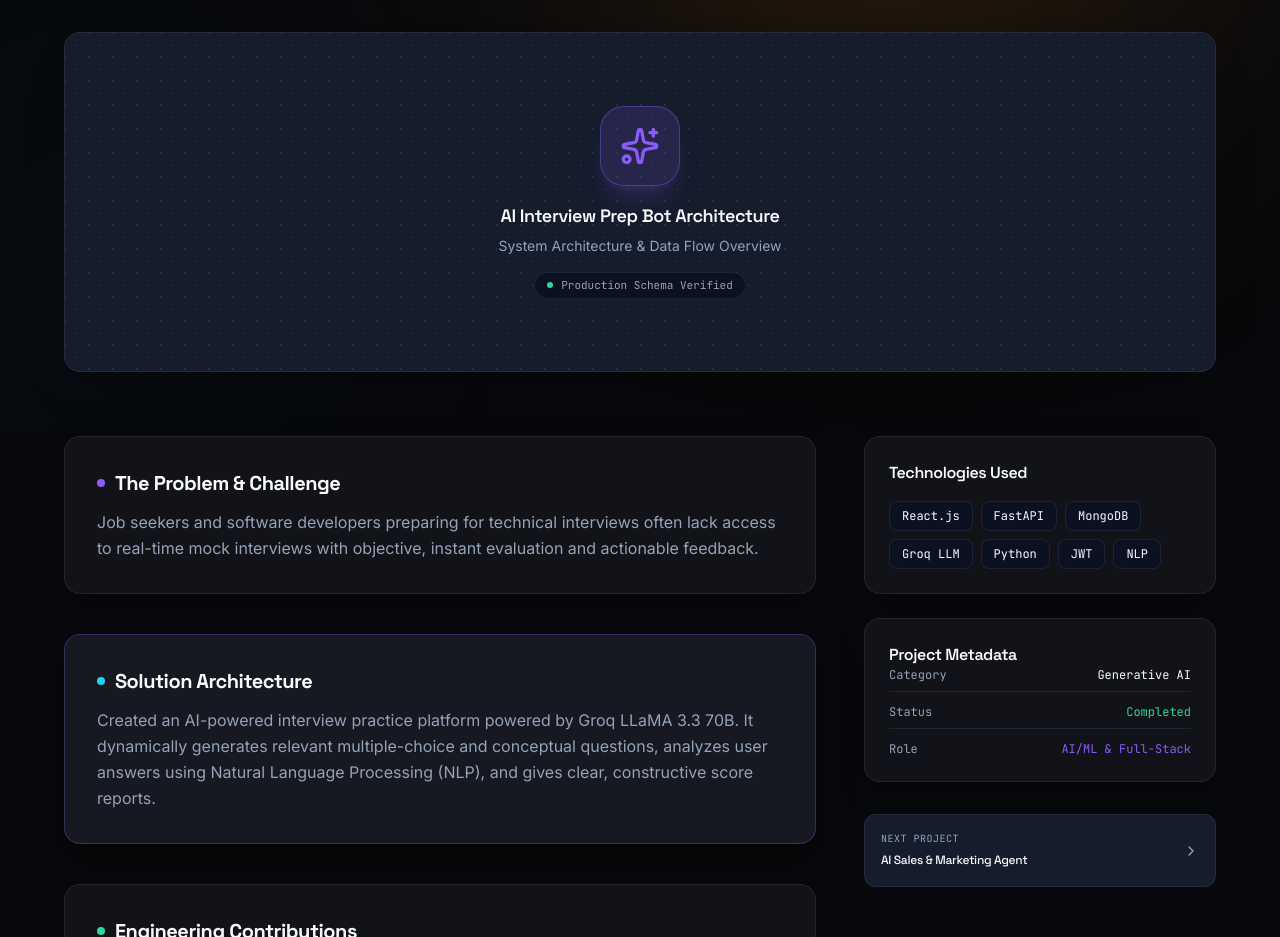
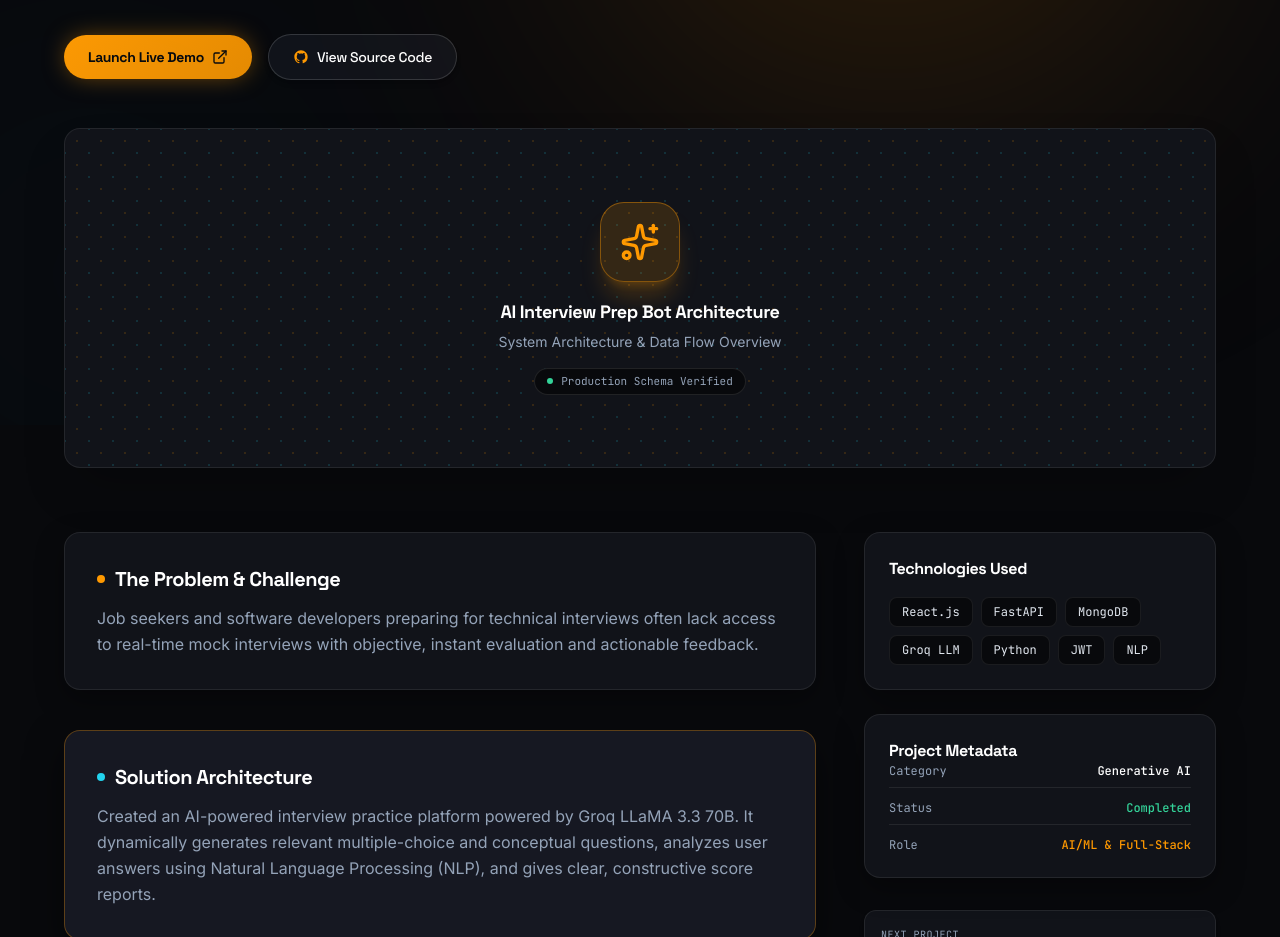
Before and after one commit to Chavda-Jay/Jay-Portfolio, a Next.js app: page /projects/ai-interview-prep-bot in a window 1280 px wide. Shown: the part 375-1312 px from the top of the page. Built offline with nearby package versions, Linux system fonts and the light colour scheme; no server answers.

Commit message:
feat: add direct live demo links, proper back button, and amber theme for project case studies

```diff
--- a/app/projects/[slug]/page.tsx
+++ b/app/projects/[slug]/page.tsx
@@ -10,7 +10,6 @@ import { Footer } from "@/layout/Footer";
 import { ParallaxGlow } from "@/effects/ParallaxGlow";
 import { GlassCard } from "@/ui/GlassCard";
 import { Badge } from "@/ui/Badge";
-import { Button } from "@/ui/Button";
 import {
   projectsData,
   getProjectBySlug,
@@ -126,14 +125,14 @@ export default async function ProjectDetailPage({ params }: PageProps) {
             </span>
           </nav>
 
-          {/* Back link */}
-          <div className="mb-6">
+          {/* Back button */}
+          <div className="mb-8">
             <Link
-              href="/projects"
-              className="inline-flex items-center gap-2 text-xs font-mono text-[#8B5CF6] hover:underline"
+              href="/#projects"
+              className="inline-flex items-center gap-2.5 px-4 py-2 rounded-xl bg-[#111319] hover:bg-[#161822] text-[#E2E8F0] hover:text-[#FF9900] border border-white/[0.12] hover:border-[#FF9900]/50 transition-all text-xs font-mono shadow-md group"
             >
-              <ArrowLeft className="w-3.5 h-3.5" />
-              <span>Back to all projects</span>
+              <ArrowLeft className="w-4 h-4 text-[#FF9900] group-hover:-translate-x-1 transition-transform" />
+              <span>Back to Projects</span>
             </Link>
           </div>
 
@@ -157,7 +156,7 @@ export default async function ProjectDetailPage({ params }: PageProps) {
               )}
             </div>
 
-            <h1 className="text-fluid-h1 font-heading font-extrabold text-[#F8FAFC] tracking-tight">
+            <h1 className="text-fluid-h1 font-heading font-bold text-white tracking-tight">
               {project.name}
             </h1>
 
@@ -165,30 +164,30 @@ export default async function ProjectDetailPage({ params }: PageProps) {
               {project.shortDescription}
             </p>
 
-            {/* Action buttons (only show if links exist) */}
+            {/* Action buttons (Live Demo & Source Code) */}
             {(project.github || project.liveDemo) && (
-              <div className="mt-8 flex flex-wrap items-center gap-3">
+              <div className="mt-8 flex flex-wrap items-center gap-4">
+                {project.liveDemo && (
+                  <a
+                    href={project.liveDemo}
+                    target="_blank"
+                    rel="noopener noreferrer"
+                    className="inline-flex items-center justify-center gap-2 px-6 py-3 rounded-full gradient-amber-btn text-sm font-heading font-bold text-[#08090C] transition-all hover:scale-105 active:scale-[0.98] shadow-lg shadow-[#FF9900]/25"
+                  >
+                    <span>Launch Live Demo</span>
+                    <ExternalLink className="w-4 h-4" />
+                  </a>
+                )}
                 {project.github && (
-                  <Button
-                    variant="outline"
-                    size="md"
+                  <a
                     href={project.github}
-                    external
-                    leftIcon={<GithubIcon className="w-4 h-4 text-[#8B5CF6]" />}
+                    target="_blank"
+                    rel="noopener noreferrer"
+                    className="inline-flex items-center justify-center gap-2 px-6 py-3 rounded-full bg-[#111319] hover:bg-[#161822] text-white border border-white/[0.15] hover:border-[#FF9900]/60 transition-colors text-sm font-heading font-medium shadow-md"
                   >
-                    View Source Code
-                  </Button>
-                )}
-                {project.liveDemo && (
-                  <Button
-                    variant="primary"
-                    size="md"
-                    href={project.liveDemo}
-                    external
-                    rightIcon={<ExternalLink className="w-4 h-4" />}
-                  >
-                    Launch Live Demo
-                  </Button>
+                    <GithubIcon className="w-4 h-4 text-[#FF9900]" />
+                    <span>View Source Code</span>
+                  </a>
                 )}
               </div>
             )}
@@ -196,28 +195,28 @@ export default async function ProjectDetailPage({ params }: PageProps) {
 
           {/* Media Showcase Banner */}
           <div className="mb-16">
-            <div className="relative w-full min-h-[260px] md:min-h-[340px] rounded-2xl bg-[#151C2C] border border-[rgba(148,163,184,0.12)] p-8 md:p-12 flex flex-col items-center justify-center text-center overflow-hidden shadow-2xl">
+            <div className="relative w-full min-h-[260px] md:min-h-[340px] rounded-2xl bg-[#111319] border border-white/[0.08] p-8 md:p-12 flex flex-col items-center justify-center text-center overflow-hidden shadow-2xl">
               <div
-                className="absolute inset-0 opacity-15"
+                className="absolute inset-0 opacity-15 pointer-events-none"
                 style={{
                   backgroundImage:
-                    "radial-gradient(#8B5CF6 1px, transparent 1px), radial-gradient(#22D3EE 1px, transparent 1px)",
+                    "radial-gradient(#FF9900 1px, transparent 1px), radial-gradient(#22D3EE 1px, transparent 1px)",
                   backgroundSize: "24px 24px",
                   backgroundPosition: "0 0, 12px 12px",
                 }}
               />
 
               <div className="relative z-10 max-w-lg">
-                <div className="w-16 h-16 md:w-20 md:h-20 rounded-3xl bg-[#8B5CF6]/15 border border-[#8B5CF6]/40 flex items-center justify-center text-[#8B5CF6] mx-auto mb-4 shadow-xl shadow-[#8B5CF6]/15">
+                <div className="w-16 h-16 md:w-20 md:h-20 rounded-3xl bg-[#FF9900]/15 border border-[#FF9900]/40 flex items-center justify-center text-[#FF9900] mx-auto mb-4 shadow-xl shadow-[#FF9900]/20">
                   <CategoryIcon className="w-8 h-8 md:w-10 md:h-10" />
                 </div>
-                <h3 className="font-heading font-semibold text-lg text-[#F8FAFC]">
+                <h3 className="font-heading font-bold text-lg text-white">
                   {project.name} Architecture
                 </h3>
                 <p className="text-xs md:text-sm text-[#94A3B8] mt-1.5 font-sans">
                   System Architecture &amp; Data Flow Overview
                 </p>
-                <div className="mt-4 inline-flex items-center gap-2 px-3 py-1 rounded-full bg-[#0B1120] border border-[rgba(148,163,184,0.12)] text-[11px] font-mono text-[#94A3B8]">
+                <div className="mt-4 inline-flex items-center gap-2 px-3 py-1 rounded-full bg-[#08090C] border border-white/10 text-[11px] font-mono text-[#94A3B8]">
                   <span className="w-1.5 h-1.5 rounded-full bg-[#34D399]" />
                   <span>Production Schema Verified</span>
                 </div>
@@ -232,9 +231,9 @@ export default async function ProjectDetailPage({ params }: PageProps) {
               {/* Problem Statement */}
               {project.problem && (
                 <GlassCard className="p-6 md:p-8">
-                  <div className="flex items-center gap-2.5 text-[#8B5CF6] mb-3">
-                    <span className="w-2 h-2 rounded-full bg-[#8B5CF6]" />
-                    <h2 className="font-heading font-bold text-lg md:text-xl text-[#F8FAFC]">
+                  <div className="flex items-center gap-2.5 text-[#FF9900] mb-3">
+                    <span className="w-2 h-2 rounded-full bg-[#FF9900]" />
+                    <h2 className="font-heading font-bold text-lg md:text-xl text-white">
                       The Problem &amp; Challenge
                     </h2>
                   </div>
@@ -246,10 +245,10 @@ export default async function ProjectDetailPage({ params }: PageProps) {
 
               {/* Solution Overview */}
               {project.solution && (
-                <GlassCard elevated className="p-6 md:p-8 border-[rgba(139,92,246,0.3)]">
+                <GlassCard elevated className="p-6 md:p-8 border-[#FF9900]/30">
                   <div className="flex items-center gap-2.5 text-[#22D3EE] mb-3">
                     <span className="w-2 h-2 rounded-full bg-[#22D3EE]" />
-                    <h2 className="font-heading font-bold text-lg md:text-xl text-[#F8FAFC]">
+                    <h2 className="font-heading font-bold text-lg md:text-xl text-white">
                       Solution Architecture
                     </h2>
                   </div>
@@ -264,7 +263,7 @@ export default async function ProjectDetailPage({ params }: PageProps) {
                 <GlassCard className="p-6 md:p-8">
                   <div className="flex items-center gap-2.5 text-[#34D399] mb-3">
                     <span className="w-2 h-2 rounded-full bg-[#34D399]" />
-                    <h2 className="font-heading font-bold text-lg md:text-xl text-[#F8FAFC]">
+                    <h2 className="font-heading font-bold text-lg md:text-xl text-white">
                       Engineering Contributions
                     </h2>
                   </div>
@@ -277,14 +276,14 @@ export default async function ProjectDetailPage({ params }: PageProps) {
               {/* Key Features */}
               {project.features && project.features.length > 0 && (
                 <GlassCard className="p-6 md:p-8">
-                  <h2 className="font-heading font-bold text-lg md:text-xl text-[#F8FAFC] mb-6">
+                  <h2 className="font-heading font-bold text-lg md:text-xl text-white mb-6">
                     Key Features &amp; Technical Capabilities
                   </h2>
                   <ul className="space-y-3.5">
                     {project.features.map((feature, idx) => (
                       <li key={idx} className="flex items-start gap-3 text-sm text-[#94A3B8]">
                         <CheckCircle2 className="w-4 h-4 text-[#34D399] shrink-0 mt-0.5" />
-                        <span className="leading-relaxed font-sans">{feature}</span>
+                        <span className="leading-relaxed font-sans text-[#E2E8F0]">{feature}</span>
                       </li>
                     ))}
                   </ul>
@@ -296,14 +295,14 @@ export default async function ProjectDetailPage({ params }: PageProps) {
             <div className="space-y-6">
               {/* Stack Card */}
               <GlassCard className="p-6">
-                <h3 className="font-heading font-semibold text-base text-[#F8FAFC] mb-4">
+                <h3 className="font-heading font-bold text-base text-white mb-4">
                   Technologies Used
                 </h3>
                 <div className="flex flex-wrap gap-2">
                   {project.stack.map((tech) => (
                     <span
                       key={tech}
-                      className="px-3 py-1.5 rounded-lg text-xs font-mono bg-[#0B1120] text-[#F8FAFC] border border-[rgba(148,163,184,0.12)]"
+                      className="px-3 py-1.5 rounded-lg text-xs font-mono bg-[#08090C] text-[#E2E8F0] border border-white/[0.08]"
                     >
                       {tech}
                     </span>
@@ -313,22 +312,22 @@ export default async function ProjectDetailPage({ params }: PageProps) {
 
               {/* Project Meta Card */}
               <GlassCard className="p-6 space-y-4">
-                <h3 className="font-heading font-semibold text-base text-[#F8FAFC]">
+                <h3 className="font-heading font-bold text-base text-white">
                   Project Metadata
                 </h3>
 
                 <div className="space-y-3 text-xs font-mono">
-                  <div className="flex items-center justify-between pb-2 border-b border-[rgba(148,163,184,0.12)]">
+                  <div className="flex items-center justify-between pb-2 border-b border-white/[0.08]">
                     <span className="text-[#94A3B8]">Category</span>
-                    <span className="text-[#F8FAFC]">{project.category}</span>
+                    <span className="text-white font-medium">{project.category}</span>
                   </div>
-                  <div className="flex items-center justify-between pb-2 border-b border-[rgba(148,163,184,0.12)]">
+                  <div className="flex items-center justify-between pb-2 border-b border-white/[0.08]">
                     <span className="text-[#94A3B8]">Status</span>
-                    <span className="text-[#34D399]">{project.status}</span>
+                    <span className="text-[#34D399] font-medium">{project.status}</span>
                   </div>
                   <div className="flex items-center justify-between">
                     <span className="text-[#94A3B8]">Role</span>
-                    <span className="text-[#8B5CF6]">AI/ML &amp; Full-Stack</span>
+                    <span className="text-[#FF9900] font-medium">AI/ML &amp; Full-Stack</span>
                   </div>
                 </div>
               </GlassCard>
@@ -338,13 +337,13 @@ export default async function ProjectDetailPage({ params }: PageProps) {
                 {nextProject && (
                   <Link
                     href={`/projects/${nextProject.slug}`}
-                    className="p-4 rounded-xl bg-[#151C2C] border border-[rgba(148,163,184,0.12)] hover:border-[#8B5CF6]/50 transition-colors flex items-center justify-between group"
+                    className="p-4 rounded-xl bg-[#111319] border border-white/[0.08] hover:border-[#FF9900]/50 transition-colors flex items-center justify-between group shadow-md"
                   >
                     <div>
                       <span className="text-[10px] font-mono uppercase tracking-wider text-[#94A3B8] block">
                         Next Project
                       </span>
-                      <span className="text-xs font-medium text-[#F8FAFC] group-hover:text-[#8B5CF6] transition-colors font-heading">
+                      <span className="text-xs font-medium text-white group-hover:text-[#FF9900] transition-colors font-heading">
                         {nextProject.name}
                       </span>
                     </div>
@@ -355,13 +354,13 @@ export default async function ProjectDetailPage({ params }: PageProps) {
                 {prevProject && (
                   <Link
                     href={`/projects/${prevProject.slug}`}
-                    className="p-4 rounded-xl bg-[#151C2C] border border-[rgba(148,163,184,0.12)] hover:border-[#8B5CF6]/50 transition-colors flex items-center justify-between group"
+                    className="p-4 rounded-xl bg-[#111319] border border-white/[0.08] hover:border-[#FF9900]/50 transition-colors flex items-center justify-between group shadow-md"
                   >
                     <div>
                       <span className="text-[10px] font-mono uppercase tracking-wider text-[#94A3B8] block">
                         Previous Project
                       </span>
-                      <span className="text-xs font-medium text-[#F8FAFC] group-hover:text-[#8B5CF6] transition-colors font-heading">
+                      <span className="text-xs font-medium text-white group-hover:text-[#FF9900] transition-colors font-heading">
                         {prevProject.name}
                       </span>
                     </div>
--- a/components/sections/FeaturedProjects.tsx
+++ b/components/sections/FeaturedProjects.tsx
@@ -4,7 +4,7 @@ import React from "react";
 import Link from "next/link";
 import { Container } from "@/layout/Container";
 import { Reveal } from "@/ui/Reveal";
-import { ArrowRight } from "lucide-react";
+import { ArrowRight, ExternalLink } from "lucide-react";
 
 interface FeaturedProjectItem {
   slug: string;
@@ -23,6 +23,8 @@ const FEATURED_PROJECTS: FeaturedProjectItem[] = [
     description: "An AI practice platform that conducts real-time mock interviews across 6 tech stacks and grades answers with personalized improvement feedback.",
     tags: ["React", "FastAPI", "MongoDB"],
     schematicType: "interview",
+    liveDemo: "https://interview-prep-bot-chi.vercel.app",
+    github: "https://github.com/Chavda-Jay/interview-prep-bot",
   },
   {
     slug: "b2c-ai-sales-agent",
@@ -30,6 +32,8 @@ const FEATURED_PROJECTS: FeaturedProjectItem[] = [
     description: "A 24/7 multilingual sales chatbot that talks with customers in Hindi, Gujarati & English, explains products, and automatically highlights ready buyers.",
     tags: ["React", "FastAPI", "Supabase"],
     schematicType: "sales",
+    liveDemo: "https://ai-sales-agent-self.vercel.app",
+    github: "https://github.com/Chavda-Jay/AI-Sales-Agent",
   },
   {
     slug: "carscout",
@@ -37,6 +41,8 @@ const FEATURED_PROJECTS: FeaturedProjectItem[] = [
     description: "A complete online car buying & selling marketplace with verified vehicle listings, secure Razorpay checkout, and buyer/seller dashboards.",
     tags: ["React", "Node.js", "MongoDB"],
     schematicType: "car",
+    liveDemo: "https://car-scout-ten.vercel.app",
+    github: "https://github.com/Chavda-Jay/CarScout",
   },
 ];
 
@@ -135,6 +141,28 @@ export function FeaturedProjects() {
                     <p className="mt-2.5 text-xs sm:text-sm text-[#94A3B8] leading-relaxed font-sans font-normal">
                       {project.description}
                     </p>
+
+                    {/* Actions: Live Demo + Case Study */}
+                    <div className="mt-4 flex items-center justify-between gap-3 pt-2">
+                      {project.liveDemo && (
+                        <a
+                          href={project.liveDemo}
+                          target="_blank"
+                          rel="noopener noreferrer"
+                          className="inline-flex items-center gap-1.5 px-3 py-1.5 rounded-lg bg-[#FF9900]/15 hover:bg-[#FF9900] text-[#FF9900] hover:text-[#08090C] border border-[#FF9900]/40 transition-all text-xs font-mono font-medium group/btn shadow-sm"
+                        >
+                          <span>Live Demo</span>
+                          <ExternalLink className="w-3 h-3 group-hover/btn:translate-x-0.5 transition-transform" />
+                        </a>
+                      )}
+                      <Link
+                        href={`/projects/${project.slug}`}
+                        className="inline-flex items-center gap-1.5 text-xs font-mono text-[#94A3B8] hover:text-white transition-colors ml-auto group/cs"
+                      >
+                        <span>Case Study</span>
+                        <ArrowRight className="w-3.5 h-3.5 text-[#FF9900] group-hover/cs:translate-x-1 transition-transform" />
+                      </Link>
+                    </div>
                   </div>
                 </div>
 
--- a/data/projects.ts
+++ b/data/projects.ts
@@ -33,8 +33,8 @@ export const projectsData: Project[] = [
       "NLP",
     ],
     screenshots: [],
-    github: undefined,
-    liveDemo: undefined,
+    github: "https://github.com/Chavda-Jay/interview-prep-bot",
+    liveDemo: "https://interview-prep-bot-chi.vercel.app",
     order: 1,
   },
   {
@@ -68,8 +68,8 @@ export const projectsData: Project[] = [
       "Groq LLM",
     ],
     screenshots: [],
-    github: undefined,
-    liveDemo: undefined,
+    github: "https://github.com/Chavda-Jay/AI-Sales-Agent",
+    liveDemo: "https://ai-sales-agent-self.vercel.app",
     order: 2,
   },
   {
@@ -103,8 +103,8 @@ export const projectsData: Project[] = [
       "Razorpay",
     ],
     screenshots: [],
-    github: undefined,
-    liveDemo: undefined,
+    github: "https://github.com/Chavda-Jay/CarScout",
+    liveDemo: "https://car-scout-ten.vercel.app",
     order: 3,
   },
 ];
```
